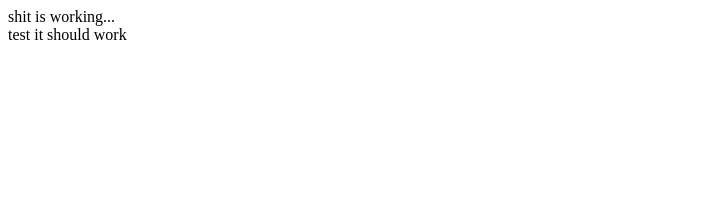
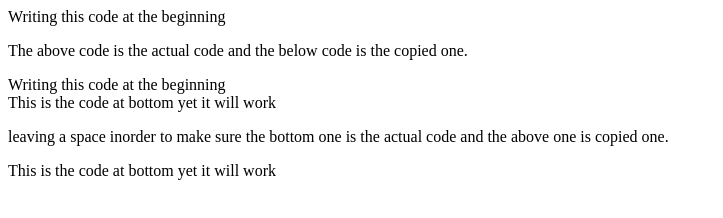
Before and after one commit to CSP02/HTML-methods, a plain HTML site: page index.html in a window 1280 px wide. Shown: the whole page, without its empty margins (0-723 px from the left). Drawn offline with Linux system fonts and the light colour scheme.

Commit message:
Added readme and example html file.

```diff
--- a/index.html
+++ b/index.html
@@ -5,12 +5,14 @@
     <meta http-equiv="X-UA-Compatible" content="IE=edge">
     <meta name="viewport" content="width=device-width, initial-scale=1.0">
     <title>Document</title>
-    <script src="index.js"></script>
+    <script src="Methods.js"></script>
 </head>
 <body>
-    <div class="CThis" as="seeThis">shit is working...</div>
-    <div class="CThis" as="test">test it should work</div>
-    <div class="PHere" as="seeThis"></div>
-    <div class="PHere" as="test"></div>
+    <div class="CThis" as="test1">Writing this code at the beginning</div>
+    <p>The above code is the actual code and the below code is the copied one.</p>
+    <div class="PHere" as="test1"></div>
+    <div class="PHere" as="BottomCode"></div>
+    <p> leaving a space inorder to make sure the bottom one is the actual code and the above one is copied one.</p>
+    <div class="CThis" as="BottomCode">This is the code at bottom yet it will work</div>
 </body>
 </html>
```
Also changed, not shown: Resources/Methods.png (added), Resources/MethodsLogo.png (added), Resources/Output.png (added), index.css (deleted), 1 other file.
